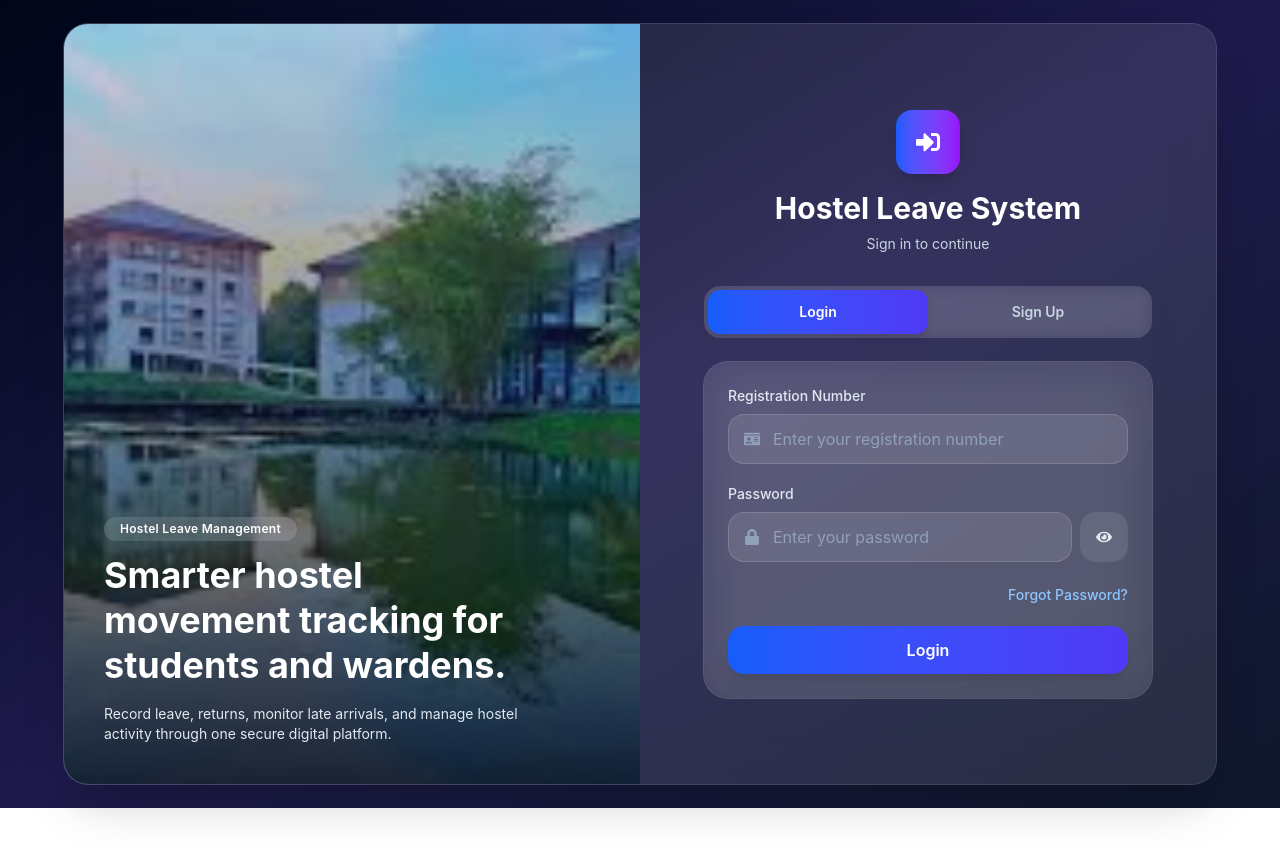
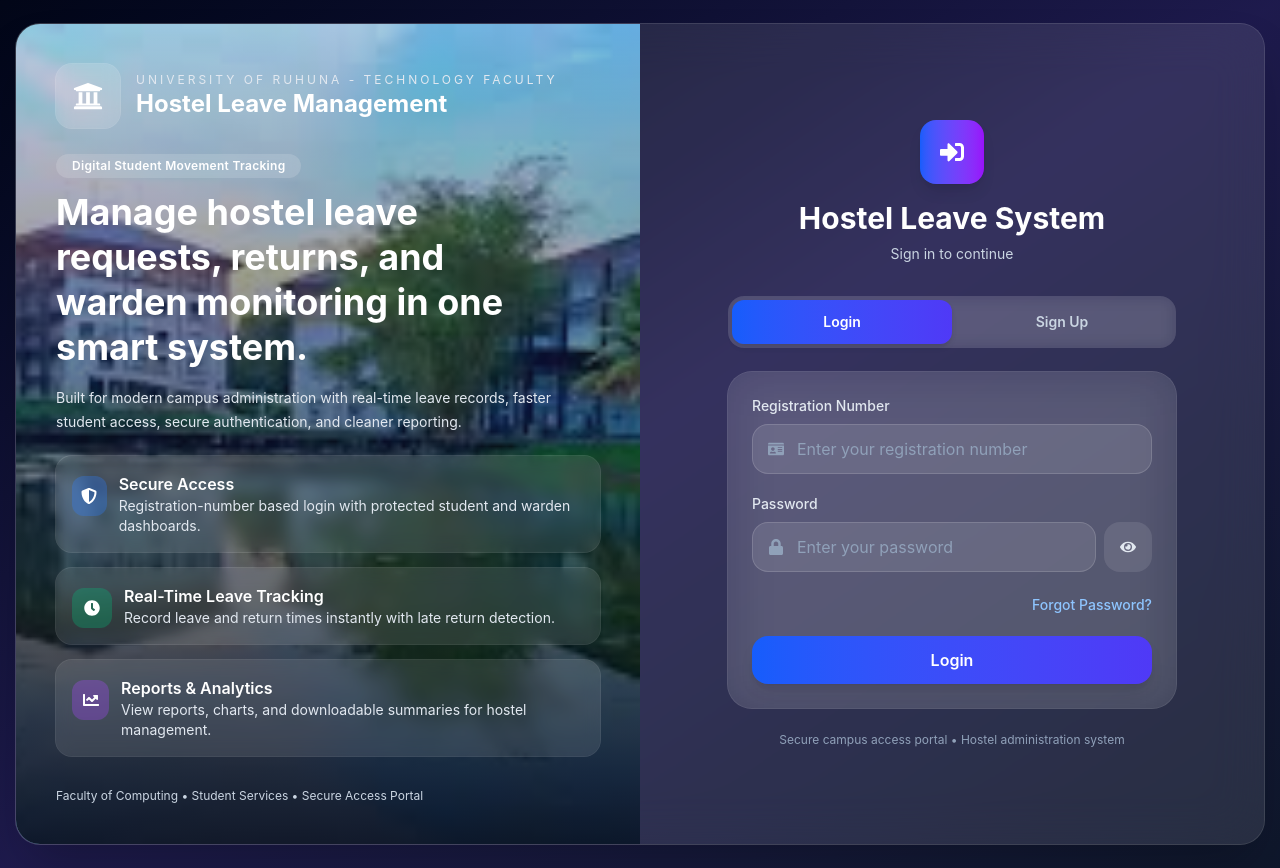
Before and after one commit to Dulangilakshani/hostel-leave-management-system, a React (Vite) app in the folder client/: page / in a window 1280 px wide. Before the commit the page ends 808 px from the top, so only its background shows below. Built offline with nearby package versions, Linux system fonts and the light colour scheme.

Commit message:
Update Login.jsx

```diff
--- a/client/src/pages/Login.jsx
+++ b/client/src/pages/Login.jsx
@@ -14,6 +14,10 @@ import {
   FaSignInAlt,
   FaUserPlus,
   FaKey,
+  FaUniversity,
+  FaShieldAlt,
+  FaClock,
+  FaChartLine,
 } from "react-icons/fa";
 
 function Login() {
@@ -183,28 +187,93 @@ function Login() {
 
   return (
     <div className="min-h-screen bg-gradient-to-br from-slate-950 via-indigo-950 to-slate-900 flex items-center justify-center px-4 py-6">
-      <div className="w-full max-w-6xl overflow-hidden rounded-3xl bg-white/10 backdrop-blur-xl shadow-2xl ring-1 ring-white/20 grid grid-cols-1 lg:grid-cols-2">
-        {/* LEFT IMAGE PANEL */}
-        <div className="relative hidden lg:block min-h-[760px]">
+      <div className="w-full max-w-7xl overflow-hidden rounded-3xl bg-white/10 backdrop-blur-xl shadow-2xl ring-1 ring-white/20 grid grid-cols-1 lg:grid-cols-2">
+        {/* LEFT BRANDING PANEL */}
+        <div className="relative hidden lg:block min-h-[820px]">
           <img
             src={facultyImg}
             alt="Faculty"
             className="absolute inset-0 h-full w-full object-cover"
           />
-          <div className="absolute inset-0 bg-gradient-to-t from-slate-950/85 via-slate-900/45 to-indigo-900/25" />
+          <div className="absolute inset-0 bg-gradient-to-t from-slate-950/90 via-slate-900/55 to-indigo-900/25" />
 
-          <div className="relative z-10 flex h-full flex-col justify-end p-10 text-white">
-            <div className="max-w-md">
+          <div className="relative z-10 flex h-full flex-col justify-between p-10 text-white">
+            <div>
+              <div className="mb-6 flex items-center gap-4">
+                <div className="flex h-16 w-16 items-center justify-center rounded-2xl bg-white/15 backdrop-blur ring-1 ring-white/20">
+                  <FaUniversity className="text-3xl" />
+                </div>
+
+                <div>
+                  <p className="text-xs uppercase tracking-[0.25em] text-slate-200">
+                    University of Ruhuna - Technology Faculty
+                  </p>
+                  <h2 className="text-2xl font-bold">
+                    Hostel Leave Management
+                  </h2>
+                </div>
+              </div>
+
               <p className="mb-3 inline-block rounded-full bg-white/15 px-4 py-1 text-xs font-semibold tracking-wide backdrop-blur">
-                Hostel Leave Management
+                Digital Student Movement Tracking
               </p>
-              <h2 className="text-4xl font-bold leading-tight">
-                Smarter hostel movement tracking for students and wardens.
-              </h2>
-              <p className="mt-4 text-sm text-slate-200">
-                Record leave, returns, monitor late arrivals, and manage hostel
-                activity through one secure digital platform.
+
+              <h3 className="max-w-lg text-4xl font-bold leading-tight">
+                Manage hostel leave requests, returns, and warden monitoring in one smart system.
+              </h3>
+
+              <p className="mt-4 max-w-xl text-sm leading-6 text-slate-200">
+                Built for modern campus administration with real-time leave records,
+                faster student access, secure authentication, and cleaner reporting.
               </p>
+            </div>
+
+            <div className="space-y-4">
+              <div className="rounded-2xl bg-white/10 backdrop-blur p-4 ring-1 ring-white/15">
+                <div className="flex items-start gap-3">
+                  <div className="mt-1 flex h-10 w-10 items-center justify-center rounded-xl bg-blue-500/30">
+                    <FaShieldAlt />
+                  </div>
+                  <div>
+                    <h4 className="font-semibold">Secure Access</h4>
+                    <p className="text-sm text-slate-200">
+                      Registration-number based login with protected student and warden dashboards.
+                    </p>
+                  </div>
+                </div>
+              </div>
+
+              <div className="rounded-2xl bg-white/10 backdrop-blur p-4 ring-1 ring-white/15">
+                <div className="flex items-start gap-3">
+                  <div className="mt-1 flex h-10 w-10 items-center justify-center rounded-xl bg-emerald-500/30">
+                    <FaClock />
+                  </div>
+                  <div>
+                    <h4 className="font-semibold">Real-Time Leave Tracking</h4>
+                    <p className="text-sm text-slate-200">
+                      Record leave and return times instantly with late return detection.
+                    </p>
+                  </div>
+                </div>
+              </div>
+
+              <div className="rounded-2xl bg-white/10 backdrop-blur p-4 ring-1 ring-white/15">
+                <div className="flex items-start gap-3">
+                  <div className="mt-1 flex h-10 w-10 items-center justify-center rounded-xl bg-purple-500/30">
+                    <FaChartLine />
+                  </div>
+                  <div>
+                    <h4 className="font-semibold">Reports & Analytics</h4>
+                    <p className="text-sm text-slate-200">
+                      View reports, charts, and downloadable summaries for hostel management.
+                    </p>
+                  </div>
+                </div>
+              </div>
+
+              <div className="pt-4 text-xs text-slate-300">
+                Faculty of Computing • Student Services • Secure Access Portal
+              </div>
             </div>
           </div>
         </div>
@@ -521,6 +590,10 @@ function Login() {
                 </button>
               </form>
             )}
+
+            <div className="mt-6 text-center text-xs text-slate-400">
+              Secure campus access portal • Hostel administration system
+            </div>
           </div>
         </div>
       </div>
```
